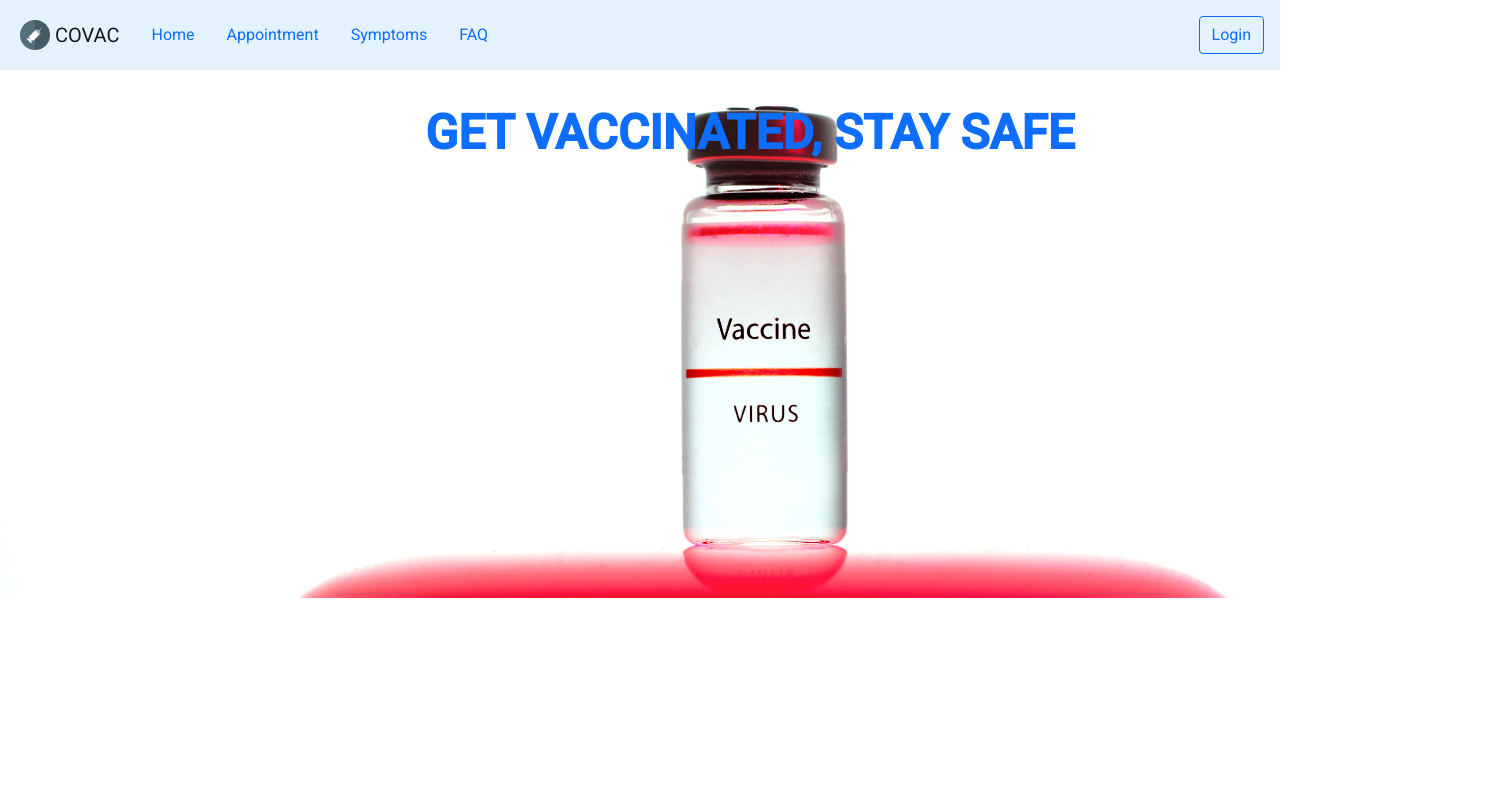
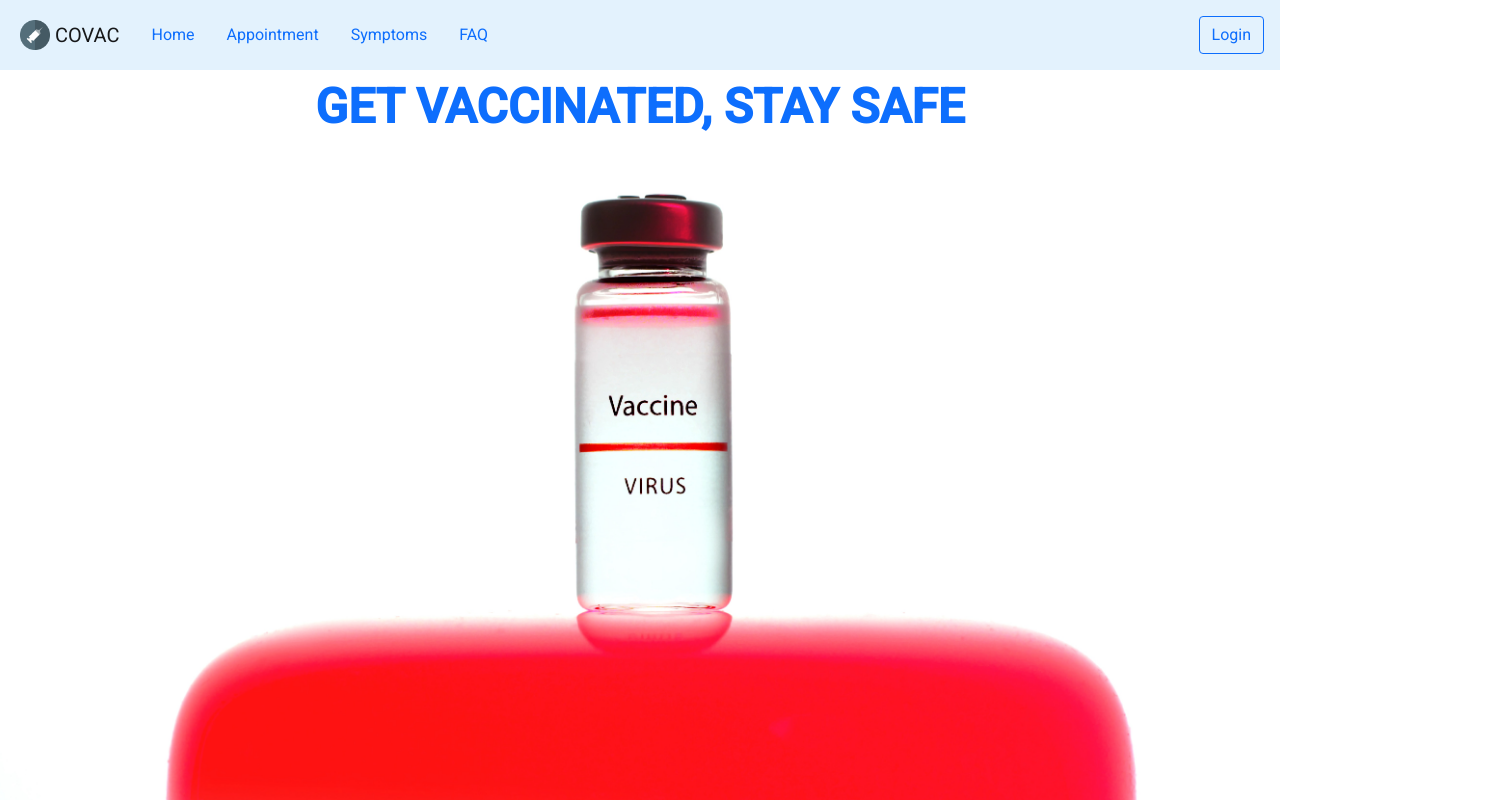
Before and after one commit to GBesta/covac, an Angular app in the folder frontend/covac-angular/: page / in a window 1280 px wide. Shown: the top 802 px of the page, 1500 px wide, since content can reach past the window. Built offline with nearby package versions, Linux system fonts and the light colour scheme.

Commit message:
adjust home page design

```diff
--- a/frontend/covac-angular/src/app/home/home.component.css
+++ b/frontend/covac-angular/src/app/home/home.component.css
@@ -2,6 +2,11 @@
     background-image: url('/assets/img/homepage.jpg') !important;
     background-size: cover;
     background-position: center center;
-    width: 1500px;
-    height: 550px;
+    width: 100%;
+    height: 100%;
+    padding-top: 20px;
  }
+
+ .display-5{
+     padding-top: 30px;
+ }
--- a/frontend/covac-angular/src/app/home/home.component.html
+++ b/frontend/covac-angular/src/app/home/home.component.html
@@ -1,3 +1,3 @@
-<div class="px-4 py-5 my-5 text-center mx-auto">
-    <h1 class="display-5 my-2 fw-bold text-primary ">GET VACCINATED, STAY SAFE</h1>
+<div class="px-4 py-5 text-center mx-auto">
+    <h1 class="display-5 fw-bold text-primary ">GET VACCINATED, STAY SAFE</h1>
 </div>
```
